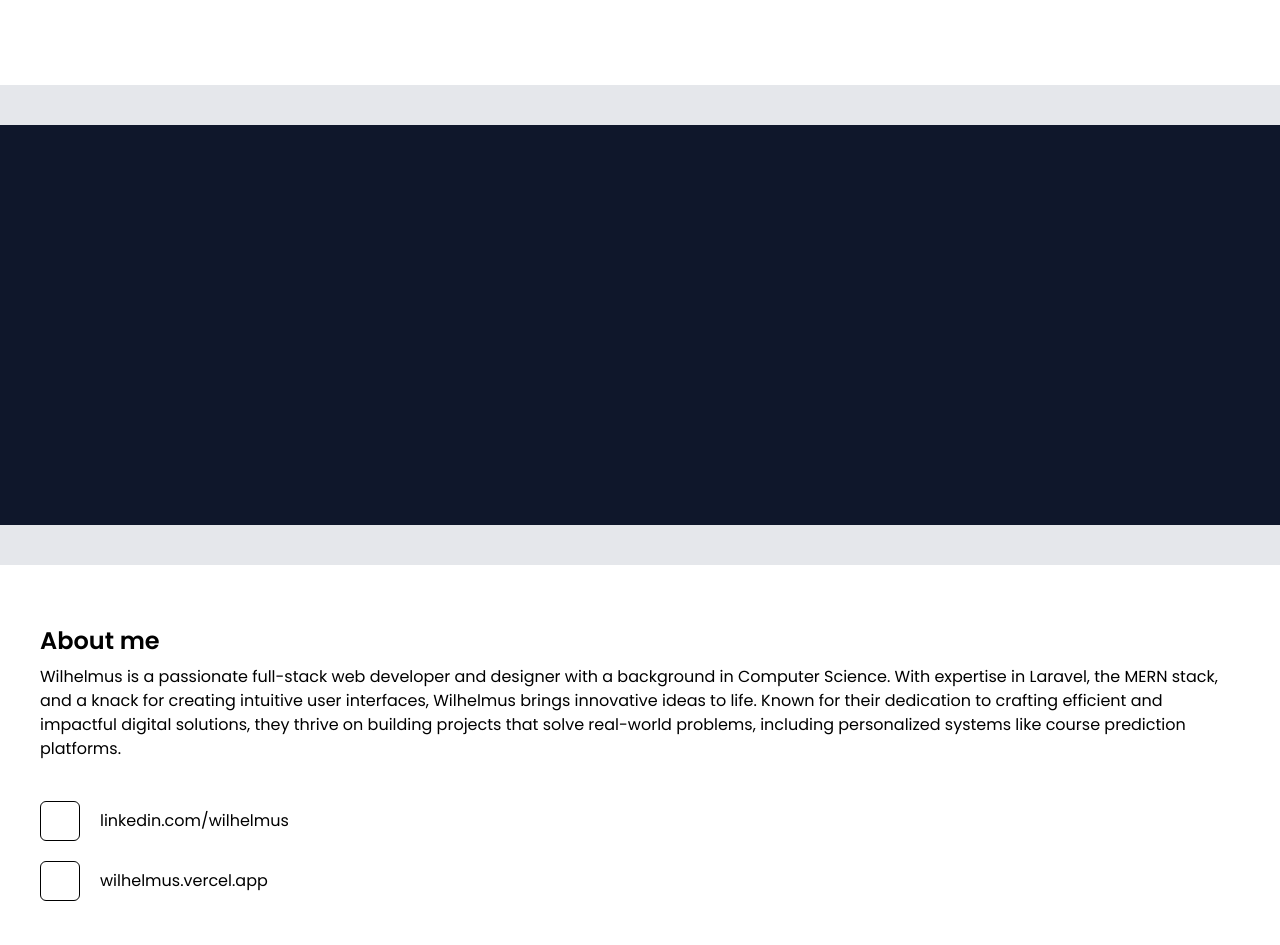
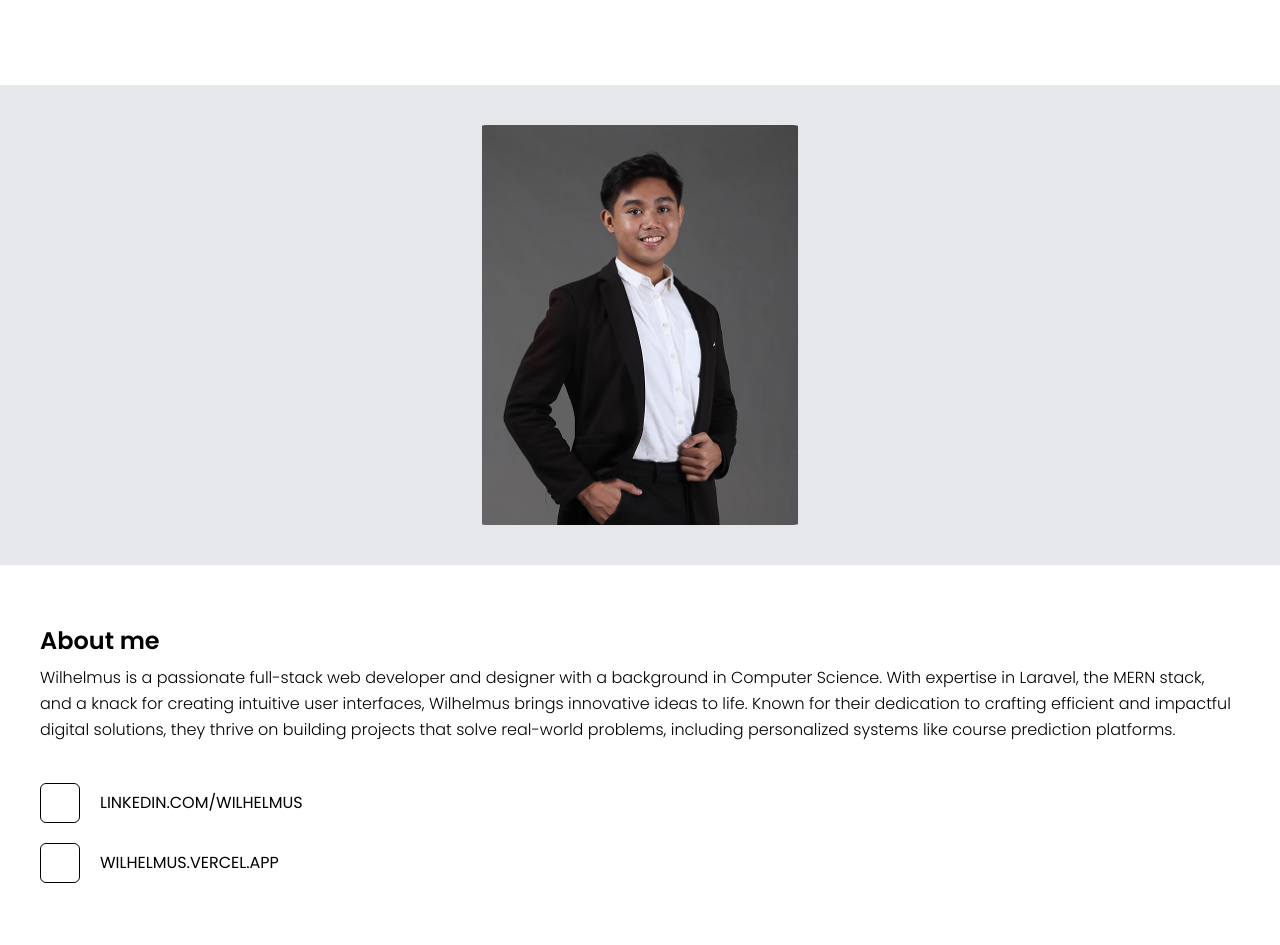
Before and after one commit to wilhelmusolejr/coursematch, a React (Vite) app in the folder client/: page / in a window 1280 px wide. Shown: the part 3507-4452 px from the top of the page. Built offline with nearby package versions, Linux system fonts and the light colour scheme.

Commit message:
style: adjust image size in about us section

```diff
--- a/client/src/App.jsx
+++ b/client/src/App.jsx
@@ -129,12 +129,18 @@ function App() {
 
         {/* image */}
         <div className="bg-gray-200 py-10 mb-15">
-          <div className="bg-slate-900 h-[50vh]"></div>
+          <div className="h-[50vh]">
+            <img
+              src="/images/about_me.png"
+              alt=""
+              className="w-full h-full object-contain object-center"
+            />
+          </div>
         </div>
 
         <div className="px-10 mb-10">
           <h3 className="text-2xl mb-2 font-semibold ">About me</h3>
-          <p>
+          <p className="text-secondary font-light leading-relaxed">
             Wilhelmus is a passionate full-stack web developer and designer with
             a background in Computer Science. With expertise in Laravel, the
             MERN stack, and a knack for creating intuitive user interfaces,
@@ -145,7 +151,8 @@ function App() {
           </p>
         </div>
 
-        <div className="px-10 flex  gap-5 flex-col">
+        {/* parent */}
+        <div className="px-10 flex  gap-5 flex-col uppercase">
           {/* card */}
           <div className="flex gap-5 items-center">
             {/* icon */}
```
